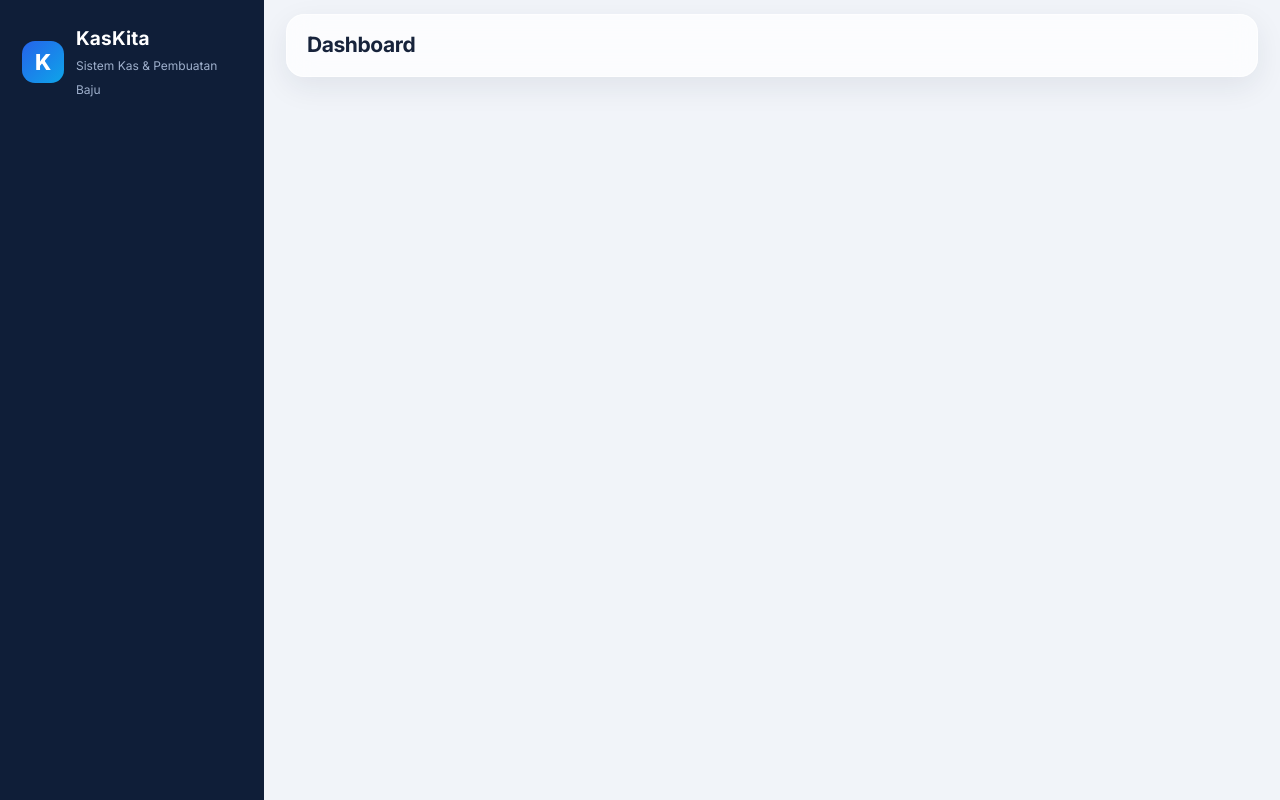
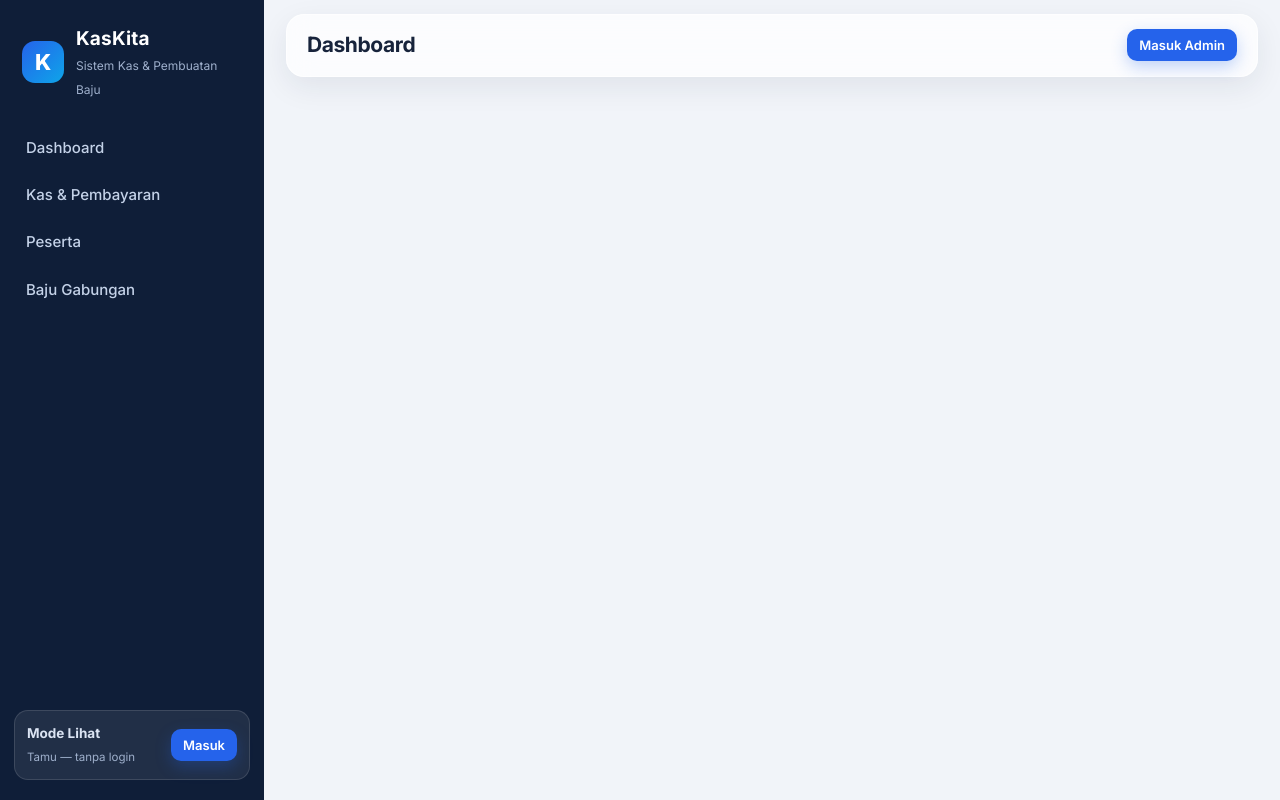
Before and after one commit to FrezzeeMay/LGP01912, a PHP site: page /includes/header.php in a window 1280 px wide. Run offline with PHP 8.4, Linux system fonts and the light colour scheme.

Commit message:
Publik tanpa login: dashboard/kas/peserta/baju bisa dilihat tamu

```diff
--- a/admin/participants.php
+++ b/admin/participants.php
@@ -1,9 +1,9 @@
 <?php
-// admin/participants.php — CRUD peserta. Lihat: semua role. Tulis: super_admin saja.
+// admin/participants.php — PUBLIK untuk melihat. Tulis: super_admin saja.
 require_once __DIR__ . '/../auth/auth.php';
 require_once __DIR__ . '/../config/database.php';
-$user = require_role(['admin', 'super_admin', 'user']);
-$isSuper = ($user['role'] === 'super_admin');
+$user = current_user();
+$isSuper = $user && ($user['role'] ?? '') === 'super_admin';
 $q = trim($_GET['q'] ?? '');
 $SIZES = ['XS','S','M','L','XL','XXL','XXXL'];
 
--- a/admin/payments.php
+++ b/admin/payments.php
@@ -1,10 +1,10 @@
 <?php
 // admin/payments.php — Tabel utama kas + tambah/edit/hapus + riwayat modal + search/filter.
-// Role: admin & super_admin boleh tambah/edit/hapus (tercatat created_by/updated_by + activity_logs).
+// PUBLIK untuk melihat (tanpa login). Menulis wajib login admin/super_admin.
 require_once __DIR__ . '/../auth/auth.php';
 require_once __DIR__ . '/../config/database.php';
-$user = require_role(['admin', 'super_admin', 'user']);
-$canWrite = can_write($user);
+$user = current_user();
+$canWrite = $user && can_write($user);
 
 // ---------- PROSES POST (tambah / edit / hapus) ----------
 if ($_SERVER['REQUEST_METHOD'] === 'POST') {
--- a/api/payments/history.php
+++ b/api/payments/history.php
@@ -3,8 +3,9 @@
 header('Content-Type: application/json; charset=utf-8');
 require_once __DIR__ . '/../../auth/auth.php';
 require_once __DIR__ . '/../../config/database.php';
+// PUBLIK (read-only): riwayat kas boleh dilihat tanpa login.
+// (Endpoint tulis create/update/delete tetap wajib login + can_write.)
 $u = current_user();
-if (!$u) { http_response_code(401); echo json_encode(['ok'=>false,'message'=>'Belum login.']); exit; }
 $pid = (int)($_GET['participant_id'] ?? 0);
 $st = $pdo->prepare('SELECT pay.id, pay.amount, pay.payment_date, pay.note, pay.created_at, u.display_name AS admin_name FROM payments pay LEFT JOIN users u ON u.id=pay.created_by WHERE pay.participant_id=? ORDER BY pay.payment_date DESC, pay.id DESC');
 $st->execute([$pid]);
--- a/includes/header.php
+++ b/includes/header.php
@@ -26,7 +26,7 @@ $flashes = flash_get();
   <div class="scrim" id="scrim"></div>
 
   <aside class="sidebar" id="sidebar">
-    <a class="brand" href="<?= e($base) ?><?= $user ? 'admin/dashboard.php' : 'login.php' ?>">
+    <a class="brand" href="<?= e($base) ?>admin/dashboard.php">
       <span class="brand-mark">K</span>
       <span class="brand-text"><strong>KasKita</strong><small>Sistem Kas &amp; Pembuatan Baju</small></span>
     </a>
@@ -61,6 +61,17 @@ $flashes = flash_get();
         <small><?= e(role_label($user['role'] ?? '')) ?> · <?= e($user['username'] ?? '') ?></small></div>
       <a class="btn btn-ghost btn-sm" href="<?= e($base) ?>logout.php">Keluar</a>
     </div>
+    <?php else: ?>
+    <nav class="side-nav">
+      <a href="<?= e($base) ?>admin/dashboard.php" class="<?= ($active ?? '') === 'dashboard' ? 'on' : '' ?>">Dashboard</a>
+      <a href="<?= e($base) ?>admin/payments.php" class="<?= ($active ?? '') === 'payments' ? 'on' : '' ?>">Kas &amp; Pembayaran</a>
+      <a href="<?= e($base) ?>admin/participants.php" class="<?= ($active ?? '') === 'participants' ? 'on' : '' ?>">Peserta</a>
+      <a href="<?= e($base) ?>admin/shirts.php" class="<?= ($active ?? '') === 'shirts' ? 'on' : '' ?>">Baju Gabungan</a>
+    </nav>
+    <div class="side-user">
+      <div class="who"><strong>Mode Lihat</strong><small>Tamu — tanpa login</small></div>
+      <a class="btn btn-primary btn-sm" href="<?= e($base) ?>login.php">Masuk</a>
+    </div>
     <?php endif; ?>
   </aside>
 
@@ -75,6 +86,10 @@ $flashes = flash_get();
         <span class="role-badge <?= e($user['role'] ?? 'admin') ?>"><?= e(role_label($user['role'] ?? 'admin')) ?></span>
         <span class="clock" id="clock"></span>
       </div>
+      <?php else: ?>
+      <div class="topbar-meta">
+        <a class="btn btn-primary btn-sm" href="<?= e($base) ?>login.php">Masuk Admin</a>
+      </div>
       <?php endif; ?>
     </header>
 
```
Also changed, not shown: admin/dashboard.php (+6 -2 lines), admin/shirts.php (+4 -3 lines), index.php (+3 -7 lines), README.md.
